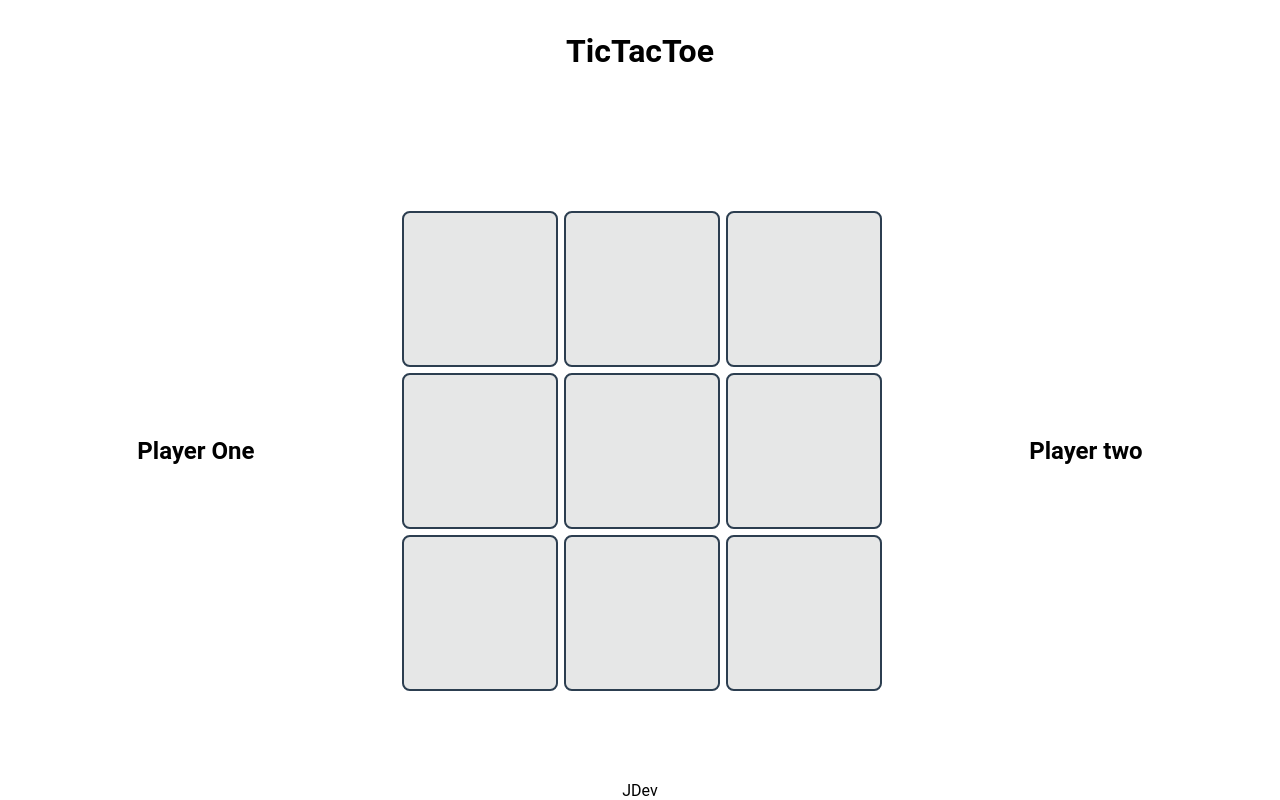
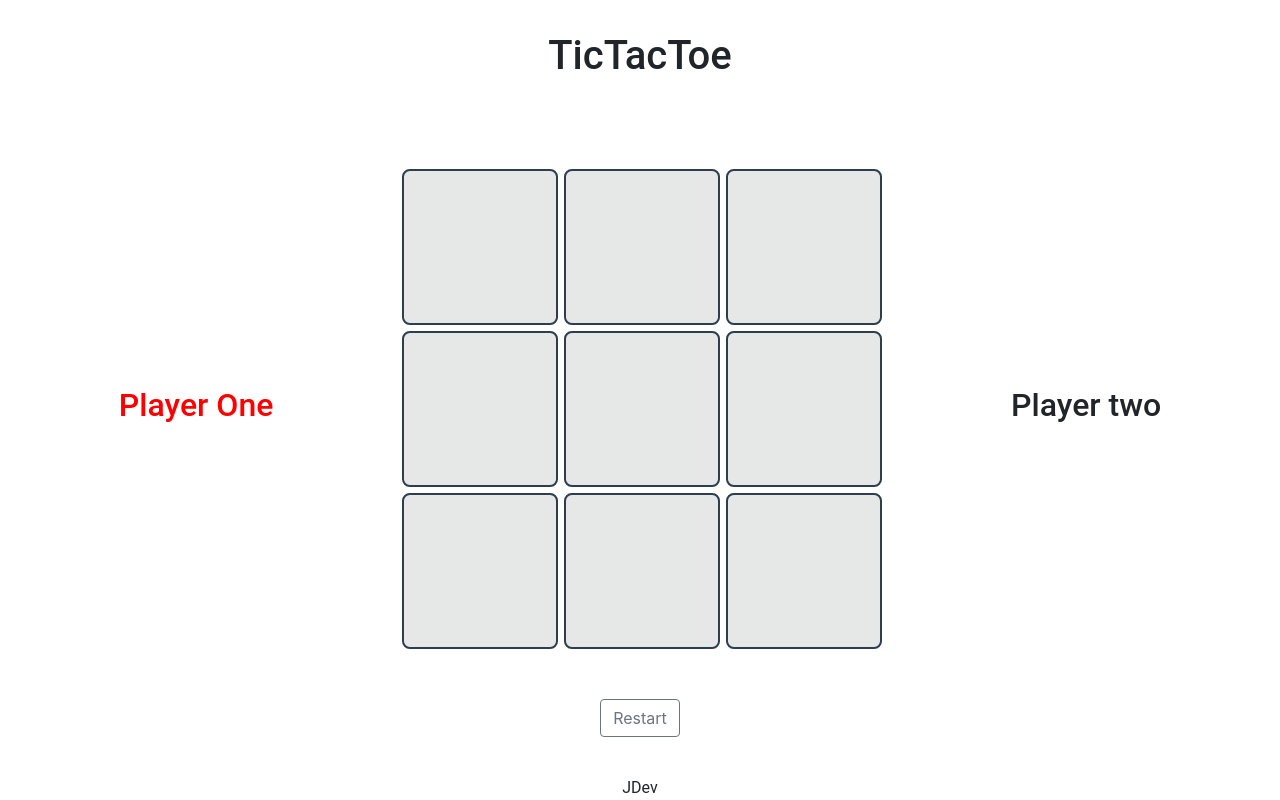
Before and after one commit to JuanGuerrero09/tictactoe, a plain HTML site: page index.html in a window 1280 px wide. Drawn offline with nearby package versions, Linux system fonts and the light colour scheme.

Commit message:
title added

```diff
--- a/index.html
+++ b/index.html
@@ -4,6 +4,7 @@
     <meta charset="UTF-8">
     <meta http-equiv="X-UA-Compatible" content="IE=edge">
     <meta name="viewport" content="width=device-width, initial-scale=1.0">
+    <link rel="stylesheet" href="https://cdn.jsdelivr.net/npm/bootstrap@4.0.0/dist/css/bootstrap.min.css" integrity="sha384-Gn5384xqQ1aoWXA+058RXPxPg6fy4IWvTNh0E263XmFcJlSAwiGgFAW/dAiS6JXm" crossorigin="anonymous">
     <title>TicTacToe</title>
     <link rel="stylesheet" href="style.css">
     <script src="app.js" defer></script>
@@ -11,9 +12,12 @@
 <body>
     <header>
         <h1 class="title">TicTacToe</h1>
+        <div class="winner">
+
+        </div>
     </header>
     <main>
-        <div class="userOne">
+        <div class="userOne playerActive">
             <h2 class="player">
                 Player One
             </h2>
@@ -35,6 +39,7 @@
             </h2>
         </div>
     </main>
+    <button type="button" class="btn btn-outline-secondary restart">Restart</button>
     <footer>JDev</footer>
 </body>
 </html>
```
